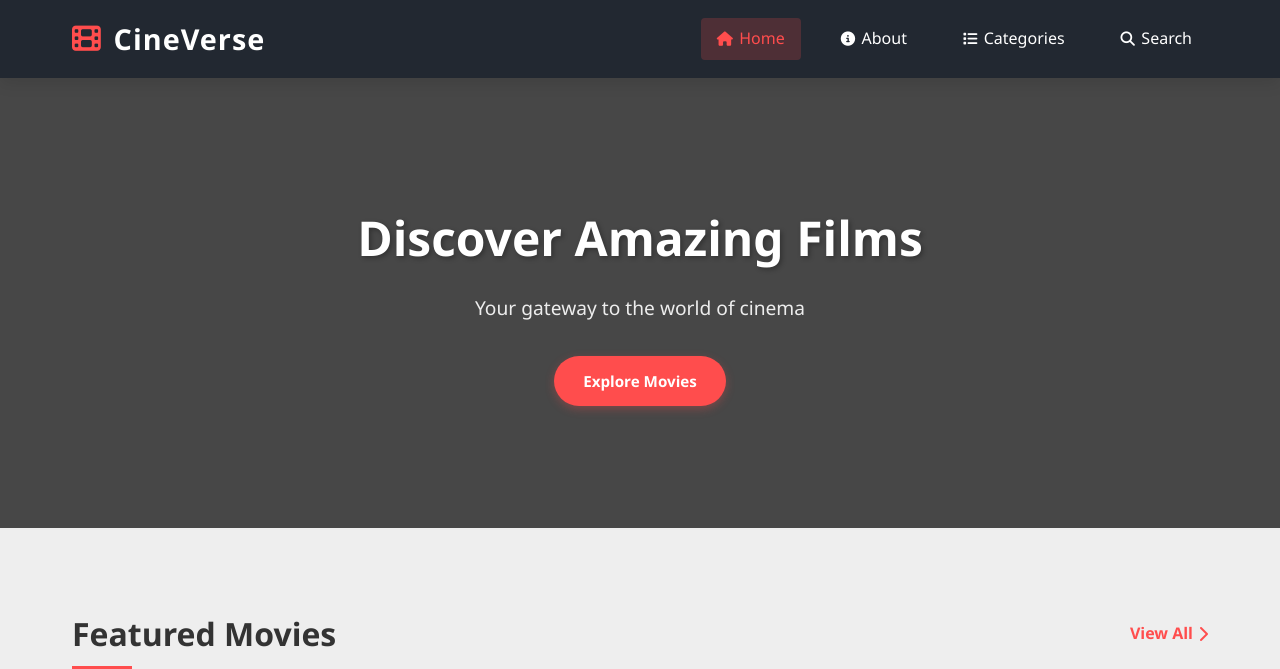
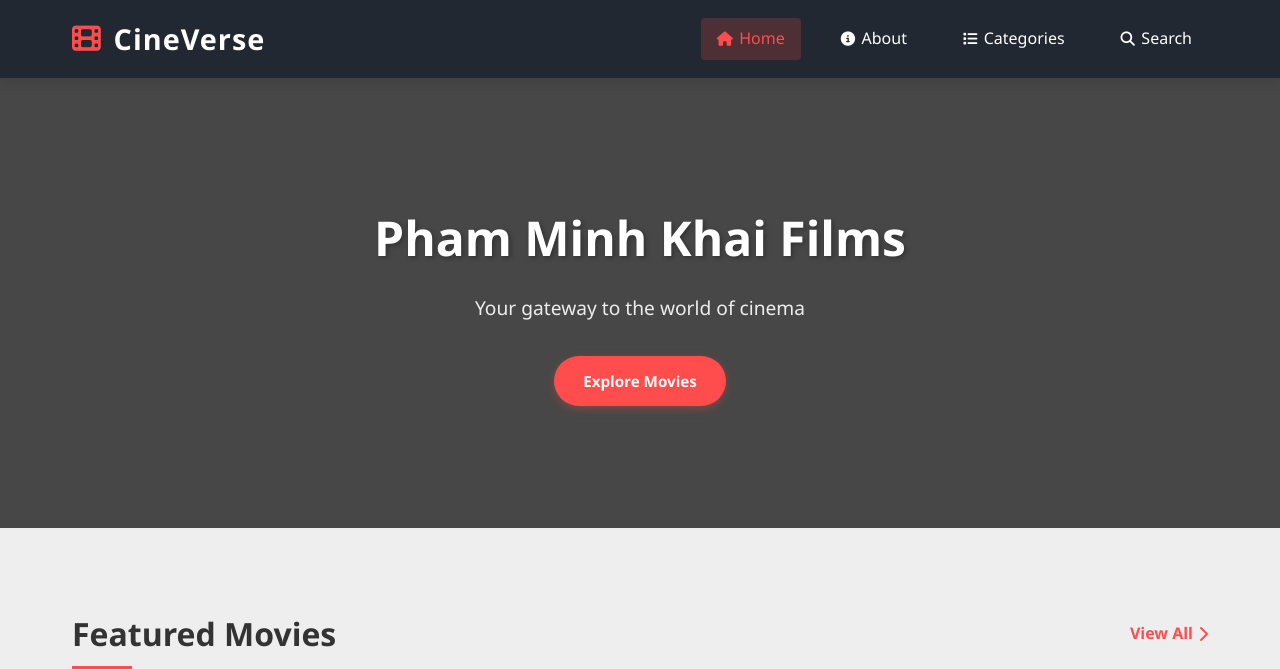
Before and after one commit to PhamMinhKhai/phamminhkhai2003.github.io, a plain HTML site: page index.html in a window 1280 px wide. Shown: the top 669 px of the page. Drawn offline with Linux system fonts and the light colour scheme.

Commit message:
Cập nhật nội dung phần giới thiệu

```diff
--- a/index.html
+++ b/index.html
@@ -40,7 +40,7 @@
 
     <div class="hero">
       <div class="hero-content">
-        <h2>Discover Amazing Films</h2>
+        <h2>Pham Minh Khai Films</h2>
         <p>Your gateway to the world of cinema</p>
         <a href="#featured" class="btn">Explore Movies</a>
       </div>
```
